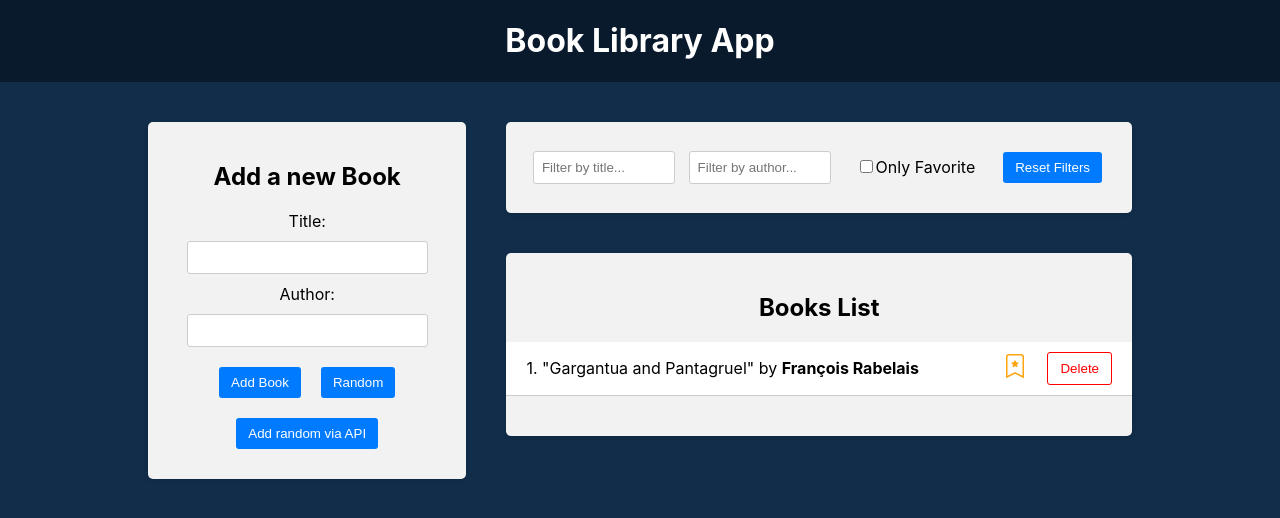
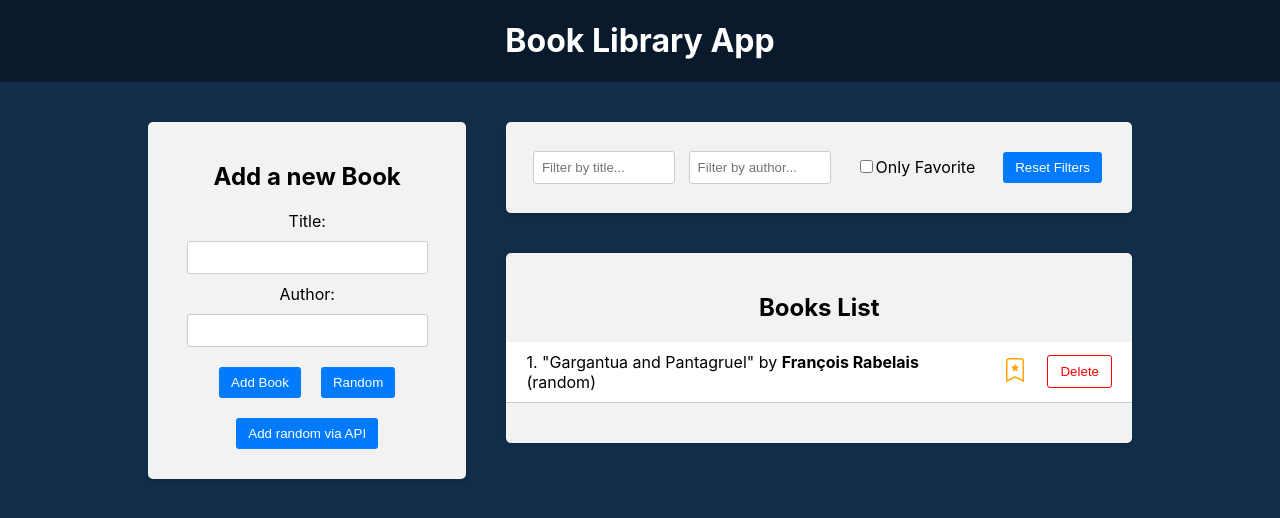
Before and after one commit to Talant13/Library, a React (Create React App) app in the folder frontend/: page / in a window 1280 px wide. Both pictures are taken after a click on the button "Random". Shown: the top 518 px of the page. Built offline with nearby package versions, Linux system fonts and the light colour scheme.

Commit message:
source func

```diff
--- a/frontend/src/components/BookForm/BookForm.js
+++ b/frontend/src/components/BookForm/BookForm.js
@@ -16,7 +16,7 @@ const BookForm = () => {
   const handleAddRandomBook = () => {
     const randomIndex = Math.floor(Math.random() * booksData.length);
     const randomBook = booksData[randomIndex];
-    const fullBook = createNewBook(randomBook);
+    const fullBook = createNewBook(randomBook, "random");
     // const fullBook = {
     //   ...randomBook,
     //   id: uuidv4(),
@@ -28,7 +28,7 @@ const BookForm = () => {
   const handleSubmit = (e) => {
     e.preventDefault();
     if (title && author) {
-      const book = createNewBook({ title, author });
+      const book = createNewBook({ title, author }, "manual");
       // const book = {
       //    id: uuidv4(),
       //   title: title,
@@ -46,7 +46,7 @@ const BookForm = () => {
     try {
       const res = await axios.get("http://localhost:4000/random-book");
       if (res?.data?.title && res?.data?.author) {
-        dispatch(addBook(createNewBook(res.data)));
+        dispatch(addBook(createNewBook(res.data, "API")));
       }
     } catch (error) {
       console.log("error: " + error);
--- a/frontend/src/components/BookList/BookList.js
+++ b/frontend/src/components/BookList/BookList.js
@@ -70,7 +70,8 @@ const BookList = () => {
               <li key={book.id}>
                 <div className="book-info">
                   {++i}. "{highlightMatch(book.title, titleFilter)}" by{" "}
-                  <strong>{highlightMatch(book.author, authorFilter)}</strong>
+                  <strong>{highlightMatch(book.author, authorFilter)}</strong> (
+                  {book.source})
                 </div>
                 <div className="book-actions">
                   <span onClick={() => handleToggle(book.id)}>
--- a/frontend/src/utils/createNewBook.js
+++ b/frontend/src/utils/createNewBook.js
@@ -1,8 +1,9 @@
 import { v4 as uuidv4 } from "uuid";
 
-const createNewBook = (book) => {
+const createNewBook = (book, source) => {
   return {
     ...book,
+    source,
     isFavorite: false,
     id: uuidv4(),
   };
```
